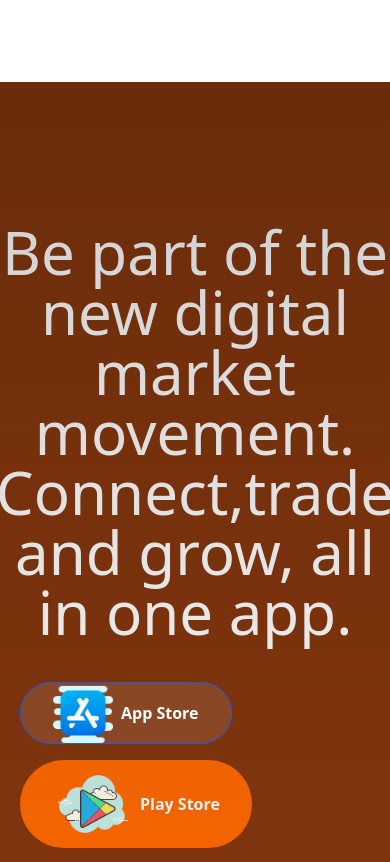
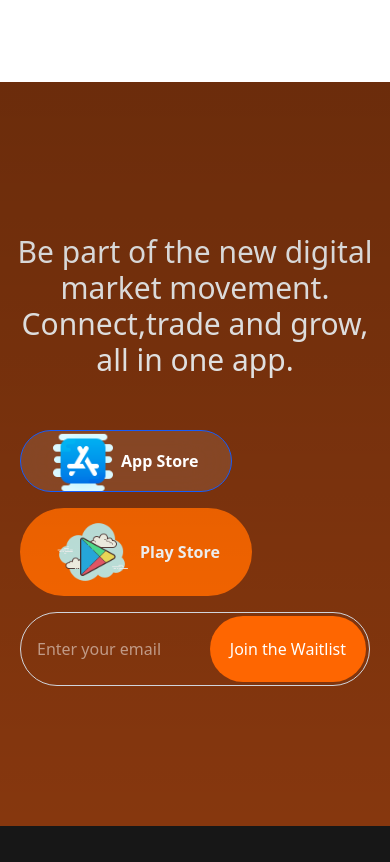
Before and after one commit to DannyBLAQ-cell/Orija-website, a React (Vite) app: page /about in a window 390 px wide. Shown: the part 4840-5702 px from the top of the page. Built offline with nearby package versions, Linux system fonts and the light colour scheme.

Commit message:
changed the mobile design

```diff
--- a/src/Components/Howitworks/Faq.jsx
+++ b/src/Components/Howitworks/Faq.jsx
@@ -5,7 +5,7 @@ const Faq = () => {
 
 <>
 <div className='flex flex-col gap-4 justify-center items-center'>
-    <h1 className='text-7xl font-bold primary'>
+    <h1 className='text-3xl md:text-7xl font-bold primary'>
     Frequently Asked Questions <br />
 </h1>
 <p className='text-lg'>
--- a/src/Components/about/Empower.jsx
+++ b/src/Components/about/Empower.jsx
@@ -90,7 +90,7 @@ const Empower = () => {
                 transition={{duration:1, ease:'easeInOut'}}
 
              >
-            <h1 className='text-6xl text-center font-medium pt-25 text-white '>
+            <h1 className='text-3xl m-3 md:text-6xl text-center font-medium pt-25 text-white '>
               Be part of the new digital market movement. <br />
               Connect,trade and grow, all in one app.
             </h1>
--- a/src/Components/home/About.jsx
+++ b/src/Components/home/About.jsx
@@ -6,7 +6,7 @@ const About = () => {
   return (
 <>
 <div className='flex flex-col-reverse justify-center items-center'>
-<div className='flex flex-col  items-center gap-10 pt-40 pb-40  '>
+<div className='flex flex-col  items-center gap-10 pt-30 pb-40  '>
     <motion.h1>
  <h1 className=' text-5xl md:text-7xl primary font-bold'>What Is Orija?</h1>
 
--- a/src/Components/home/Hero.jsx
+++ b/src/Components/home/Hero.jsx
@@ -5,7 +5,7 @@ const Hero = () => {
    <>
 
 
-    <div className="relative bg-[url('/images/dread-img.jpg')] bg-cover bg-center min-h-[700px] md:min-h-screen">
+    <div className="relative bg-[url('/images/dread-img.jpg')] bg-cover bg-center min-h-[800px] mb-20 md:min-h-screen">
 
       {/* OVERLAY */}
       <div className="absolute inset-0 bg-black/40 z-0"></div>
--- a/vite.config.js
+++ b/vite.config.js
@@ -4,7 +4,7 @@ import tailwindcss from '@tailwindcss/vite'
 
 // https://vite.dev/config/
 export default defineConfig({
-    base: "/",
+
   plugins: [
     react(),
       tailwindcss(),
```
